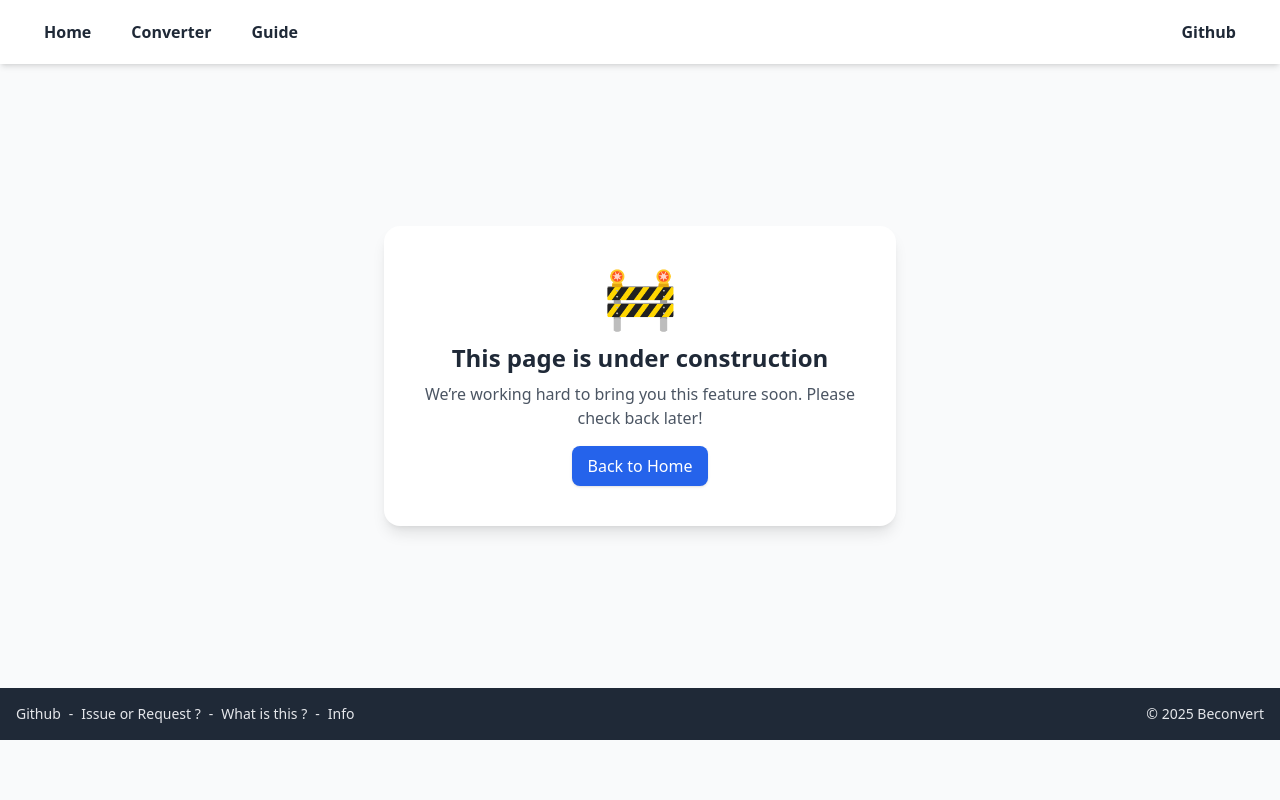
After one commit to Tfloow/Beconvert, a Flask app: page /guide in a window 1280 px wide. The commit adds this page. Run offline with Flask 3, Linux system fonts and the light colour scheme; some libraries are stand-ins or nearby versions.

Commit message:
Added translation for french and initiated guide page

```diff
--- a/app.py
+++ b/app.py
@@ -58,6 +58,11 @@ def conversion(warning=False):
 
     logger.info(f"Conversion page accessed: {input_type} to {output_type}")
     return render_template("conversion.html", ID=None, FILE_IN=input_type, FILE_OUT=output_type, SupportedFileTypes=SupportedFileTypes, warning=warning)
+
+@app.route("/guide")
+def guide():
+    logger.info("Guide page accessed")
+    return render_template("guide.html")
 
 UPLOAD_FOLDER = "uploads"
 
--- a/templates/base.html
+++ b/templates/base.html
@@ -22,6 +22,7 @@
         <nav class="flex flex-col space-y-4 mt-6 px-4">
             <a href="/" class="hover:bg-gray-700 p-2 rounded font-bold">{{ _("Home") }}</a>
             <a href="/conversion" class="hover:bg-gray-700 p-2 rounded font-bold">{{ _("Converter") }}</a>
+            <a href="/guide" class="hover:bg-gray-700 p-2 rounded font-bold">{{ _("Guide") }}</a>
         </nav>
     </div>
 
@@ -33,6 +34,7 @@
             <div class="flex space-x-4">
                 <a href="/" class="px-3 py-2 rounded-md hover:bg-gray-200 font-bold">{{ _("Home") }}</a>
                 <a href="/conversion" class="px-3 py-2 rounded-md hover:bg-gray-200 font-bold">{{ _("Converter") }}</a>
+                <a href="/guide" class="px-3 py-2 rounded-md hover:bg-gray-200 font-bold">{{ _("Guide") }}</a>
             </div>
 
             <!-- Right buttons -->
--- a/templates/conversion.html
+++ b/templates/conversion.html
@@ -77,7 +77,7 @@
     {% else %}
         <div class="flex justify-center">
             <div class="w-full h-60 flex items-center justify-center border-2 border-dashed rounded-lg shadow-sm bg-gray-50 text-gray-500">
-                <p class="text-lg font-medium">Your converted file will appear here after upload if you convert to PDF</p>
+                <p class="text-lg font-medium">Your converted file will appear here after upload (markdown, pdf, html)</p>
             </div>
         </div>
     {% endif %}
--- /dev/null
+++ b/templates/guide.html
@@ -0,0 +1,22 @@
+{% extends "base.html" %}
+
+{% block head %}
+<title>{{ _("Guide - Under Construction") }}</title>
+{% endblock %}
+
+{% block content %}
+<div class="flex flex-col items-center justify-center min-h-[70vh]">
+    <div class="bg-white shadow-lg rounded-2xl p-10 text-center max-w-lg">
+        <div class="text-6xl mb-4">🚧</div>
+        <h1 class="text-2xl font-bold text-gray-800 mb-2">
+            {{ _("This page is under construction") }}
+        </h1>
+        <p class="text-gray-600 mb-4">
+            {{ _("We’re working hard to bring you this feature soon. Please check back later!") }}
+        </p>
+        <a href="/" class="inline-block bg-blue-600 text-white font-medium py-2 px-4 rounded-lg shadow hover:bg-blue-700 transition">
+            {{ _("Back to Home") }}
+        </a>
+    </div>
+</div>
+{% endblock %}
```
Also changed, not shown: translations/contribude.md (+0 -1 lines), translations/fr/LC_MESSAGES/messages.po, 2 other files.
